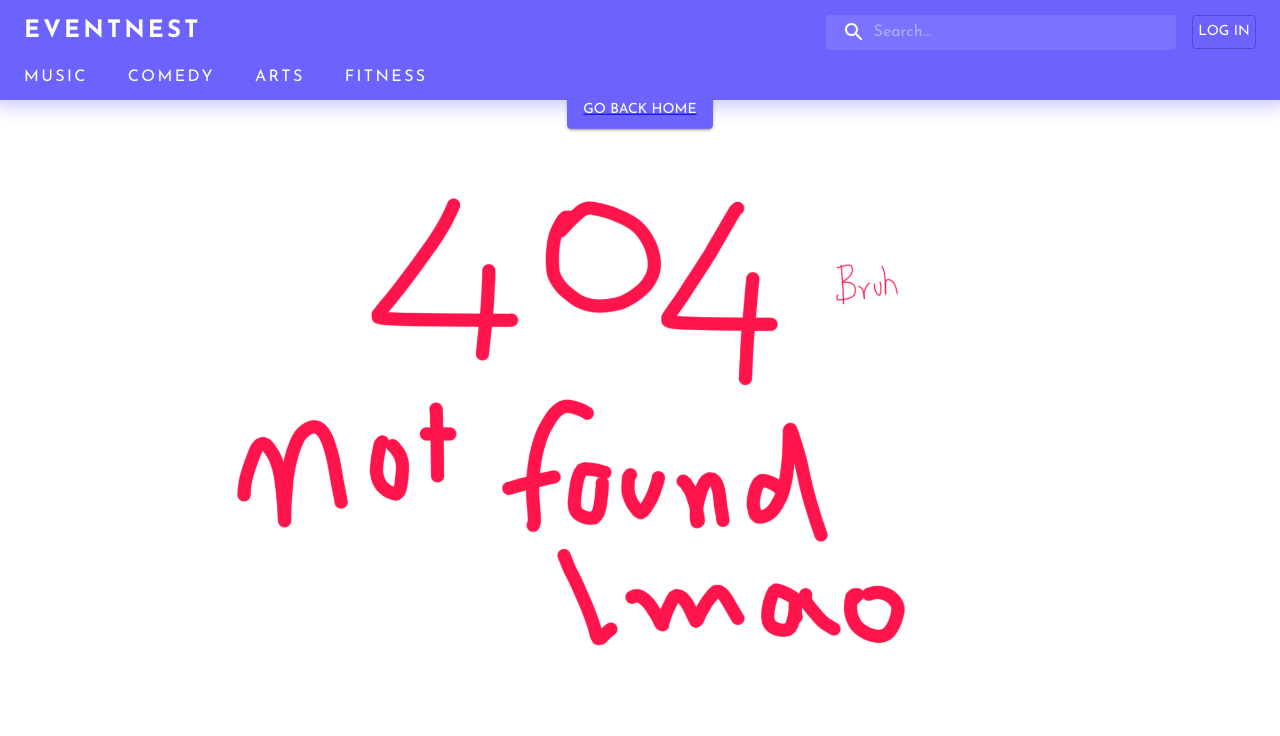
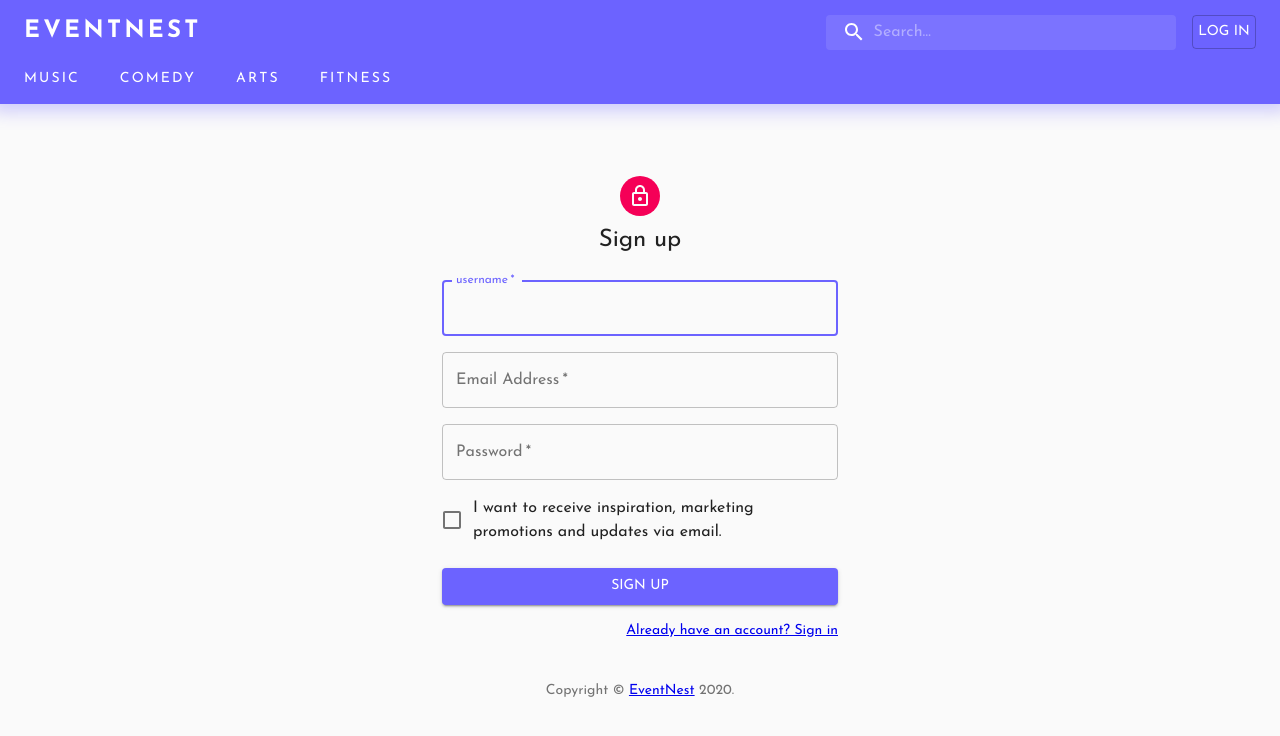
Before and after one commit to sebinfrancis7/EventNest-frontend, a React (Create React App) app: page /orgsignup in a window 1280 px wide. Shown: the top 736 px of the page. Built offline with nearby package versions, Linux system fonts and the light colour scheme; no server answers.

Commit message:
organizer signin

```diff
--- a/src/App.jsx
+++ b/src/App.jsx
@@ -2,6 +2,8 @@ import React, { useEffect, useContext } from 'react';
 import Homepage from './pages/homepage';
 import SignInSide from './pages/signin';
 import SignUp from './pages/signup';
+import OrgSignUp from './pages/orgSignup.jsx';
+import OrgSignInSide from './pages/orgSignin.jsx';
 import Error from './pages/404';
 import Events from './pages/eventsPage.jsx';
 import Event from './pages/eventinfo.jsx';
@@ -48,6 +50,7 @@ function App() {
 
 			if (response.ok) {
 				let json = await response.json();
+				console.log(json)
 				if (user?.data?._id !== json.user._id) {
 					setUser({ data: json.user, type: json.type, loggedIn: true });
 				}
@@ -106,6 +109,12 @@ function App() {
 					<Route exact path='/contactus'>
 						<ContactUs />
 					</Route>
+					<Route exact path='/orgsignin'>
+						<OrgSignInSide />
+					</Route>
+					<Route exact path='/orgsignup'>
+						<OrgSignUp/>
+					</Route>
 					<Route component={Event} path='/events/:event_id' />
 					<Route path="*">
 						<Error />
--- a/src/components/Card.jsx
+++ b/src/components/Card.jsx
@@ -42,7 +42,7 @@ function MediaCard(props) {
 	let [user, setUser] = useContext(UserContext);
 
 	useEffect(() => {
-		if (user.loggedIn) {
+		if (user.loggedIn && user.type === 'customer') {
 			if (user.data.wishlist.indexOf(props.event_id) !== -1) {
 				setfavorite(true);
 				setColoris('#F50057')
@@ -53,8 +53,12 @@ function MediaCard(props) {
 	const handleFavorite = (e) => {
 
 		e.preventDefault();
+		if(user.type === 'organizer'){
+			alert('Only for customers');
+			return;
+		}
 
-		if (user.loggedIn) {
+		if (user.loggedIn ) {
 			if (favorite) {
 				setfavorite(false);
 				setColoris('#F50057');
--- a/src/pages/eventinfo.jsx
+++ b/src/pages/eventinfo.jsx
@@ -47,6 +47,10 @@ function EventInfo(props) {
 	async function displayRazorpay() {
 		if(Object.keys(user).length == 0){
 			history.push('/signin');
+			return;
+		}
+		if(user.type === 'organizer'){
+			alert('Only for customers');
 			return;
 		}
 		if(loadRazor) {
--- /dev/null
+++ b/src/pages/orgSignin.jsx
@@ -0,0 +1,150 @@
+import React, { useState, useContext } from 'react';
+import Avatar from '@material-ui/core/Avatar';
+import Button from '@material-ui/core/Button';
+import CssBaseline from '@material-ui/core/CssBaseline';
+import TextField from '@material-ui/core/TextField';
+import FormControlLabel from '@material-ui/core/FormControlLabel';
+import Checkbox from '@material-ui/core/Checkbox';
+import Paper from '@material-ui/core/Paper';
+import Box from '@material-ui/core/Box';
+import Grid from '@material-ui/core/Grid';
+import LockOutlinedIcon from '@material-ui/icons/LockOutlined';
+import Typography from '@material-ui/core/Typography';
+import { makeStyles, StylesProvider } from '@material-ui/core/styles';
+import { Link } from 'react-router-dom';
+import { Link as Lnk } from '@material-ui/core';
+import Copyright from './../components/Copyright';
+import { BrowserRouter as Router, Route, Redirect } from 'react-router-dom';
+import { useUserContext, UserContext } from '../userContext';
+import { Details } from '@material-ui/icons';
+import '../sass/signin.scss';
+
+const useStyles = makeStyles((theme) => ({
+	paper: {
+		margin: theme.spacing(8, 4),
+		display: 'flex',
+		flexDirection: 'column',
+		alignItems: 'center',
+	},
+}));
+
+export default function OrgSignInSide() {
+
+	const [user, setUser] = useContext(UserContext);
+	const classes = useStyles();
+	const [details, setDetails] = useState({ username: '', password: '' });
+
+	const handleSubmit = (e) => {
+		async function submitData() {
+			let httpHeaders = { 'Content-Type': 'application/json' };
+			let url = 'https://eventnest-server.herokuapp.com/organizer/login';
+			//let url = 'http://localhost:4000/customer/login';
+			let myHeaders = new Headers(httpHeaders);
+			let response = await fetch(url, {
+				method: 'POST',
+				headers: myHeaders,
+				credentials: 'include',
+				body: JSON.stringify(details),
+			});
+			if (response.ok) {
+				let json = await response.json();
+				setUser({ data: json, type: 'customer', loggedIn: true });
+			}
+		}
+		e.preventDefault();
+		submitData();
+
+	};
+
+
+	function handleChange(event) {
+		const inputname = event.target.name;
+		const inputvalue = event.target.value;
+		const newDetails = { ...details, [inputname]: inputvalue };
+		setDetails(newDetails);
+	}
+
+	if (user.loggedIn) return (<Redirect to="/" />);
+
+	return (
+		<StylesProvider injectFirst>
+			<Grid className="signin-root" component="main" container>
+				<CssBaseline />
+				<Grid className="signin-image" item md={8} sm={3} xs={false} />
+				<Grid component={Paper} elevation={6} item md={4} sm={9} square xs={12}>
+					<div className="signin-paper">
+
+						<Avatar className="avatar">
+							<LockOutlinedIcon />
+						</Avatar>
+						<Typography component="h1" variant="h5">
+							Sign in
+						</Typography>
+						<form className="form" noValidate onSubmit={handleSubmit}>
+							<Grid container spacing={2}>
+								<Grid item xs={12} >
+									<TextField
+										autoFocus
+										fullWidth
+										id="username"
+										label="Username"
+										name="username"
+										onChange={handleChange}
+										required
+										value={details.username}
+										variant="outlined"
+									/>
+								</Grid>
+								<Grid item xs={12} >
+									<TextField
+										autoComplete="current-password"
+										fullWidth
+										id="password"
+										label="Password"
+										name="password"
+										onChange={handleChange}
+										required
+										type="password"
+										value={details.password}
+										variant="outlined"
+									/>
+								</Grid>
+								<Grid item xs={12} >
+									<FormControlLabel
+										control={<Checkbox color="primary" value="remember" />}
+										label="Remember me"
+									/>
+									<Button
+										className="submit"
+										color="primary"
+										fullWidth
+										type="submit"
+										variant="outlined"
+									>
+										Sign In
+									</Button>
+								</Grid>
+							</Grid>
+							<Grid container>
+								<Grid item sm={6} xs={12}>
+									<Link href="#" variant="body2">
+										Forgot password?
+									</Link>
+								</Grid>
+								<Grid item sm={6} xs={12}>
+									<Link to='/orgsignup' variant="body2">
+										{'Don\'t have an account? Sign Up'}
+									</Link>
+								</Grid>
+							</Grid>
+							<Box mt={5}>
+								<Copyright />
+							</Box>
+						</form>
+					</div>
+				</Grid>
+			</Grid>
+
+		</StylesProvider>
+	);
+}
--- /dev/null
+++ b/src/pages/orgSignup.jsx
@@ -0,0 +1,144 @@
+import React, { useState } from 'react';
+import axios from 'axios';
+import Avatar from '@material-ui/core/Avatar';
+import Button from '@material-ui/core/Button';
+import CssBaseline from '@material-ui/core/CssBaseline';
+import TextField from '@material-ui/core/TextField';
+import FormControlLabel from '@material-ui/core/FormControlLabel';
+import Checkbox from '@material-ui/core/Checkbox';
+import Grid from '@material-ui/core/Grid';
+import Box from '@material-ui/core/Box';
+import LockOutlinedIcon from '@material-ui/icons/LockOutlined';
+import Typography from '@material-ui/core/Typography';
+import { makeStyles } from '@material-ui/core/styles';
+import Container from '@material-ui/core/Container';
+import { Link } from 'react-router-dom';
+import Copyright from './../components/Copyright';
+
+
+
+const useStyles = makeStyles((theme) => ({
+	paper: {
+		marginTop: theme.spacing(8),
+		display: 'flex',
+		flexDirection: 'column',
+		alignItems: 'center',
+	},
+	avatar: {
+		margin: theme.spacing(1),
+		backgroundColor: theme.palette.secondary.main,
+	},
+	form: {
+		width: '100%', // Fix IE 11 issue.
+		marginTop: theme.spacing(3),
+	},
+	submit: {
+		margin: theme.spacing(3, 0, 2),
+	},
+}));
+
+export default function OrgSignUp() {
+	const classes = useStyles();
+	const [details, setDetails] = useState({ username: '',password: '', email: ''});
+	const handleSubmit = (e) => {
+		e.preventDefault();
+		axios
+			.post('https://eventnest-server.herokuapp.com/organizer', details, {withCredentials: true })
+			.then(res => {
+				console.log(res);
+				console.log(res.data);
+			})
+			.catch(err => {
+				console.log(err);
+			});
+	};
+
+	function handleChange(event) {
+		const inputname = event.target.name;
+		const inputvalue = event.target.value;
+		const newDetails = { ...details, [inputname]: inputvalue};
+		setDetails(newDetails);
+	}
+	return (
+		<Container component="main" maxWidth="xs">
+			<CssBaseline />
+			<div className={classes.paper}>
+				<Avatar className={classes.avatar}>
+					<LockOutlinedIcon />
+				</Avatar>
+				<Typography component="h1" variant="h5">
+					Sign up
+				</Typography>
+				<form className={classes.form} noValidate onSubmit={handleSubmit}>
+					<Grid container spacing={2}>
+						<Grid item xs={12} >
+							<TextField
+								autoFocus
+								fullWidth
+								id="username"
+								label="username"
+								name="username"
+								onChange={handleChange}
+								required
+								value={details.username}
+								variant="outlined"
+							/>
+						</Grid>
+						<Grid item xs={12}>
+							<TextField
+								autoComplete="email"
+								fullWidth
+								id="email"
+								label="Email Address"
+								name="email"
+								onChange={handleChange}
+								value={details.email}
+                                variant="outlined"
+                                required
+							/>
+						</Grid>
+						<Grid item xs={12}>
+							<TextField
+								autoComplete="current-password"
+								fullWidth
+								id="password"
+								label="Password"
+								name="password"
+								onChange={handleChange}
+								required
+								type="password"
+								value={details.password}
+								variant="outlined"
+							/>
+						</Grid>
+						<Grid item xs={12}>
+							<FormControlLabel
+								control={<Checkbox color="primary" value="allowExtraEmails" />}
+								label="I want to receive inspiration, marketing promotions and updates via email."
+							/>
+						</Grid>
+					</Grid>
+					<Button
+						className={classes.submit}
+						color="primary"
+						fullWidth
+						type="submit"
+						variant="contained"
+					>
+						Sign Up
+					</Button>
+					<Grid container justify="flex-end">
+						<Grid item>
+							<Link to='/orgsignin' variant="body2">
+								Already have an account? Sign in
+							</Link>
+						</Grid>
+					</Grid>
+				</form>
+			</div>
+			<Box mt={5}>
+				<Copyright />
+			</Box>
+		</Container>
+	);
+}
```
